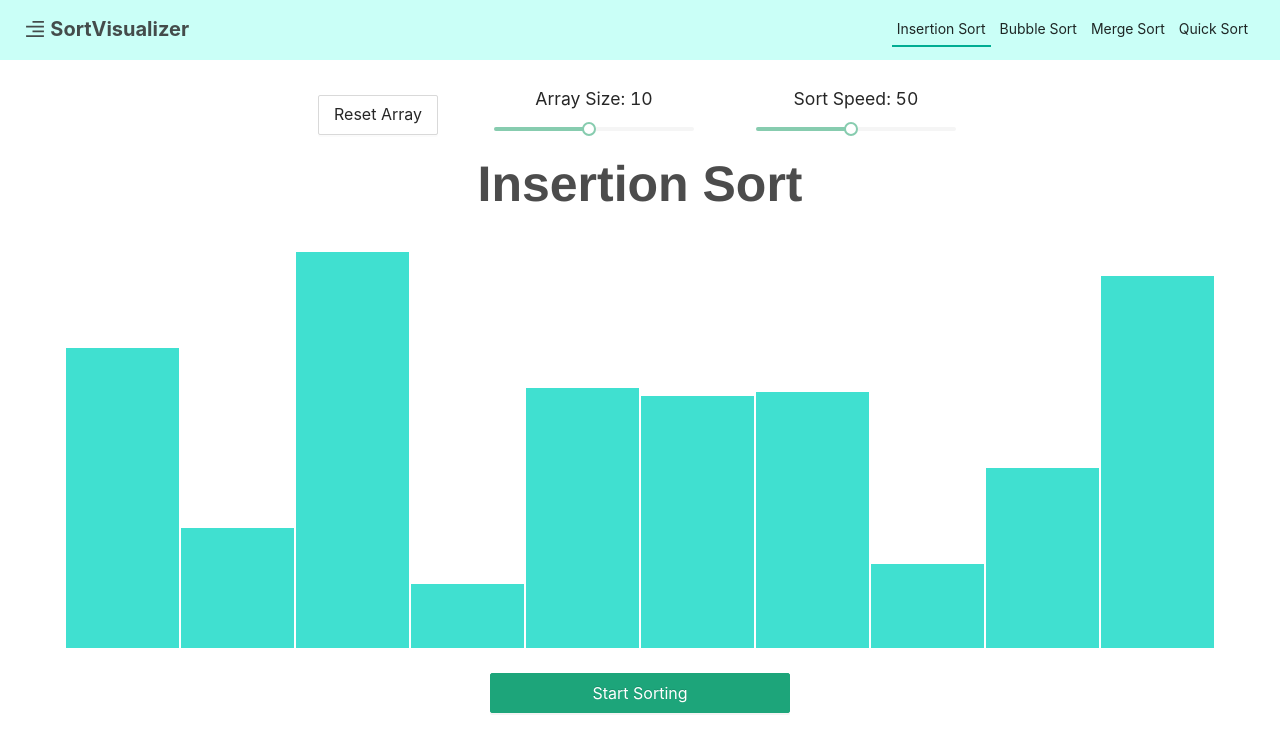
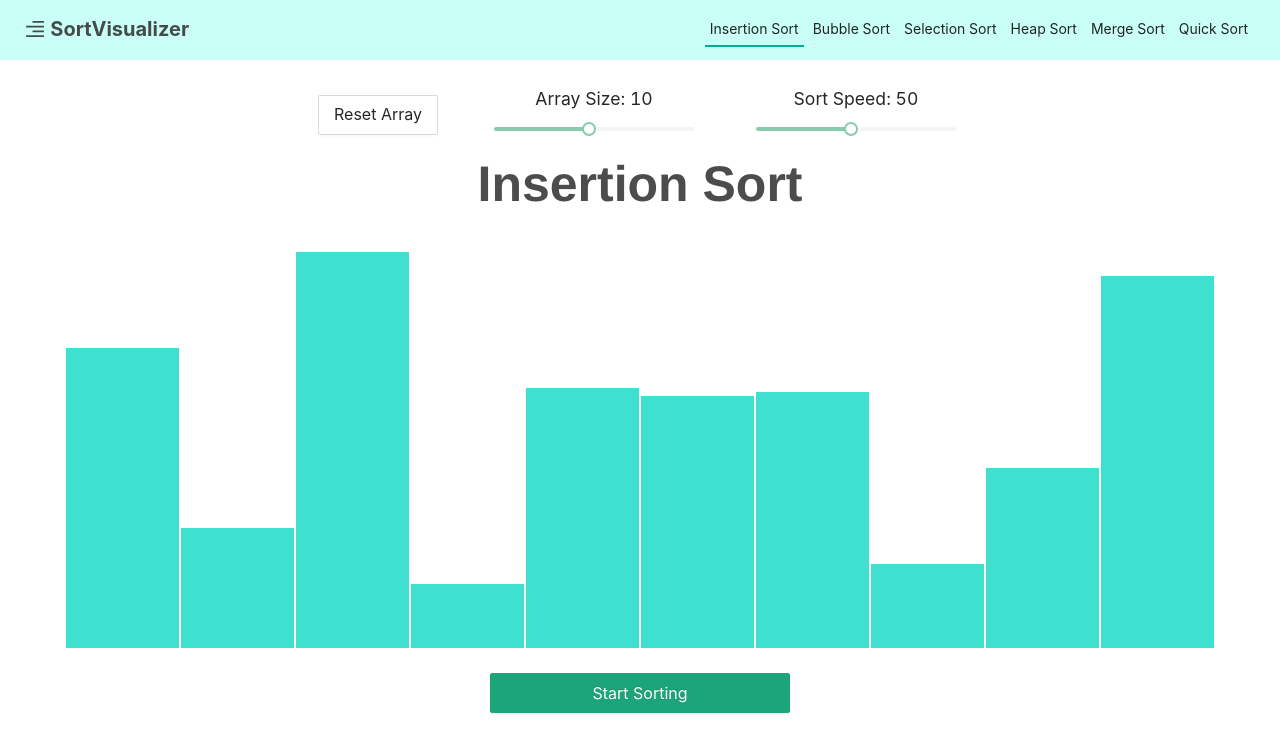
Before and after one commit to DDropping/SortingVisualizer, a React (Create React App) app: page / in a window 1280 px wide. Shown: the top 752 px of the page. Built offline with nearby package versions, Linux system fonts and the light colour scheme.

Commit message:
Add placeholder sort methods

```diff
--- /dev/null
+++ b/src/components/heapSort/index.js
@@ -0,0 +1,11 @@
+import React from "react";
+
+const index = () => {
+  return (
+    <div>
+      <div>Heap sort</div>
+    </div>
+  );
+};
+
+export default index;
--- a/src/components/navbar/index.js
+++ b/src/components/navbar/index.js
@@ -50,6 +50,18 @@ const index = ({ setCurrentAlgo, currentAlgo }) => {
           Bubble Sort
         </SortItem>
         <SortItem
+          onClick={() => setCurrentAlgo("selection")}
+          isActive={currentAlgo === "selection"}
+        >
+          Selection Sort
+        </SortItem>
+        <SortItem
+          onClick={() => setCurrentAlgo("heap")}
+          isActive={currentAlgo === "heap"}
+        >
+          Heap Sort
+        </SortItem>
+        <SortItem
           onClick={() => setCurrentAlgo("merge")}
           isActive={currentAlgo === "merge"}
         >
--- /dev/null
+++ b/src/components/selectionSort/index.js
@@ -0,0 +1,11 @@
+import React from "react";
+
+const index = () => {
+  return (
+    <div>
+      <div>selection sort</div>
+    </div>
+  );
+};
+
+export default index;
--- a/src/pages/Home.js
+++ b/src/pages/Home.js
@@ -7,6 +7,8 @@ import MergeSort from "../components/mergeSort";
 import InsertionSort from "../components/insertionSort";
 import BubbleSort from "../components/bubbleSort";
 import QuickSort from "../components/quickSort";
+import SelectionSort from "../components/selectionSort";
+import HeapSort from "../components/heapSort";
 
 export const Container = styled.div`
   max-width: 1200px;
@@ -55,6 +57,16 @@ const Home = () => {
         {currentAlgo === "merge" && (
           <MergeSort array={array} size={arrayLength} sortSpeed={sortSpeed} />
         )}
+        {currentAlgo === "selection" && (
+          <SelectionSort
+            array={array}
+            size={arrayLength}
+            sortSpeed={sortSpeed}
+          />
+        )}
+        {currentAlgo === "heap" && (
+          <HeapSort array={array} size={arrayLength} sortSpeed={sortSpeed} />
+        )}
         {currentAlgo === "bubble" && (
           <BubbleSort array={array} size={arrayLength} sortSpeed={sortSpeed} />
         )}
```
Also changed, not shown: src/components/heapSort/style.js (added), src/components/quickSort/style.js (added), src/components/selectionSort/style.js (added), 1 other file (tests, documents, lock files or other folders).
